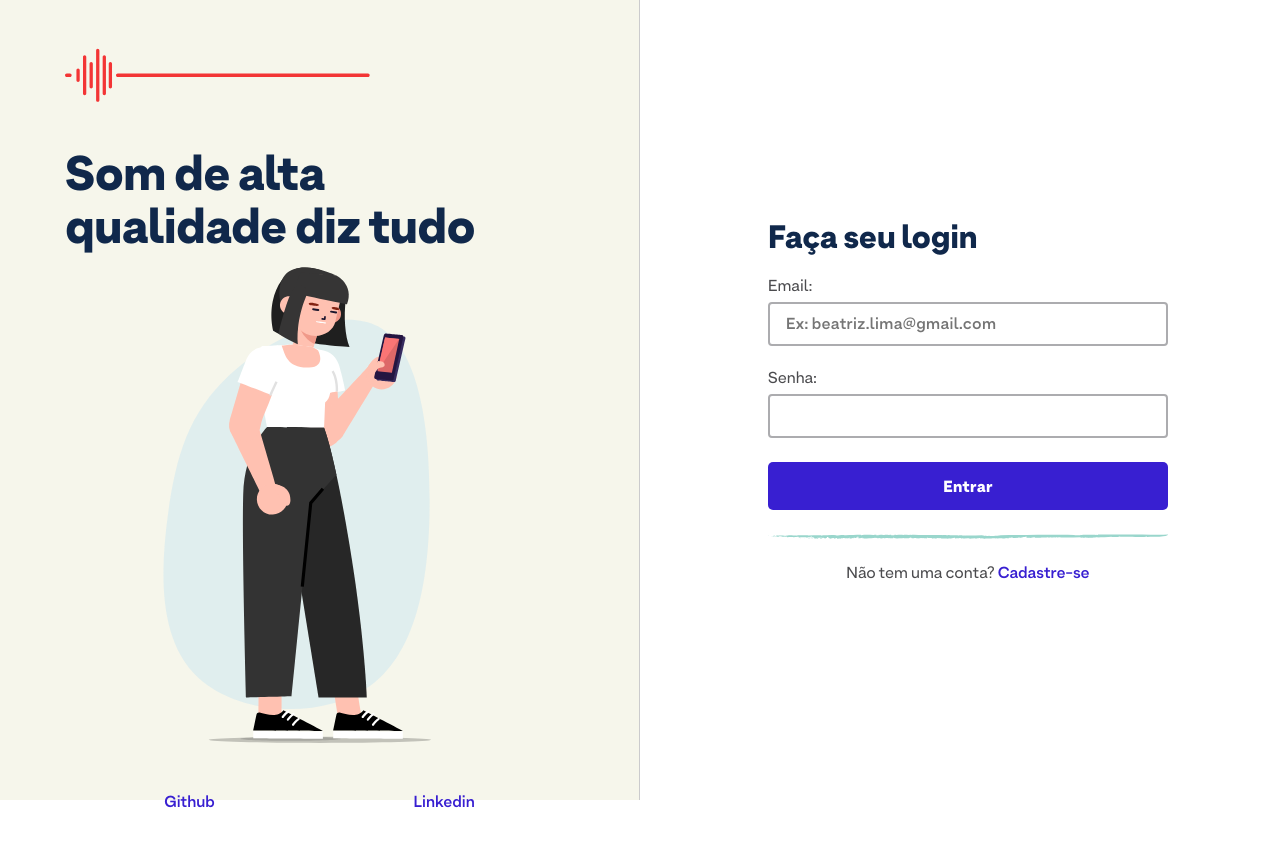
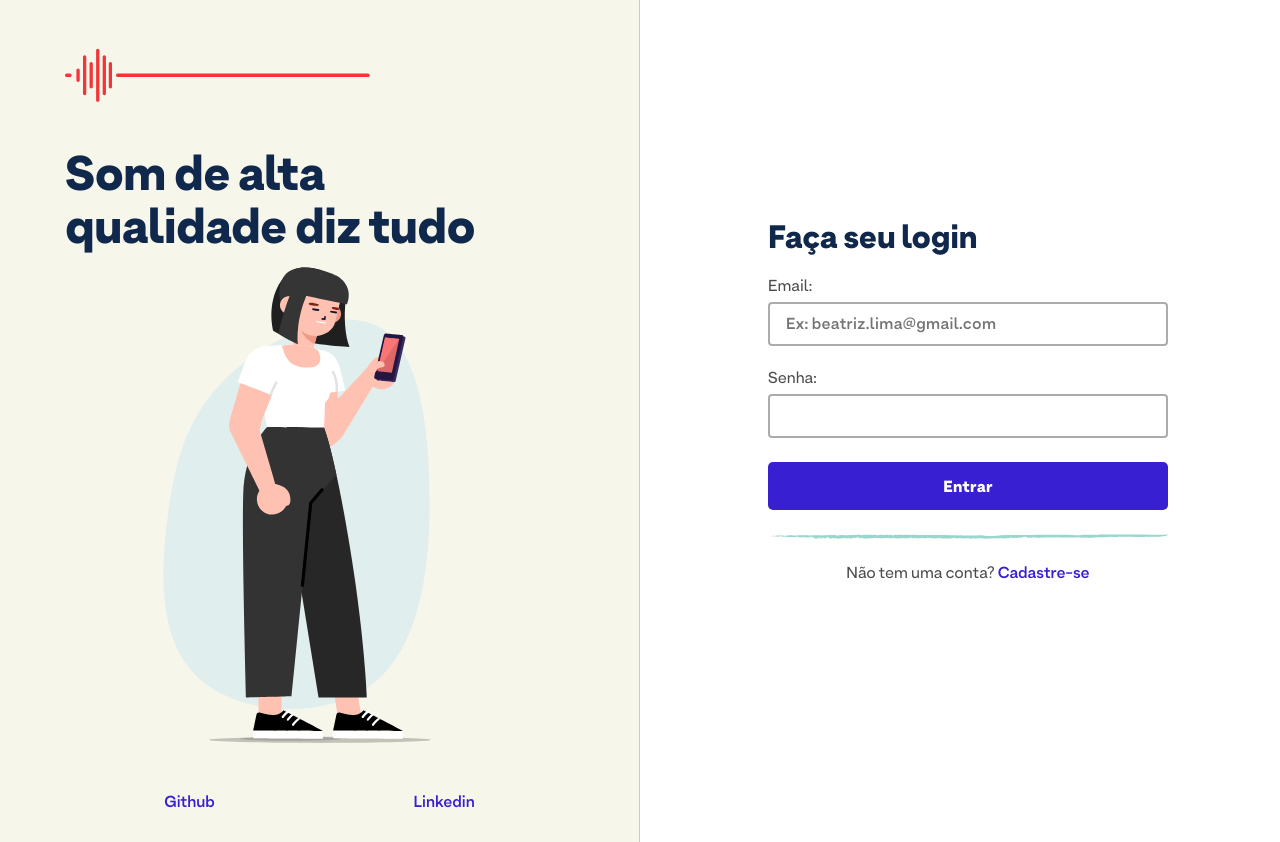
Before and after one commit to marcoferreiradev/challenge-two-hc, a React (Create React App) app: page /login in a window 1280 px wide. Before the commit the page ends 811 px from the top, so only its background shows below. Built offline with nearby package versions, Linux system fonts and the light colour scheme.

Commit message:
style: position sticky in aside

```diff
--- a/src/pages/Login/styled.js
+++ b/src/pages/Login/styled.js
@@ -2,7 +2,7 @@ import styled from 'styled-components';
 
 export const Container = styled.section`
   width: 100%;
-  height: 100%;
+  min-height: 100%;
   position: relative;
   display: flex;
 `;
@@ -17,7 +17,6 @@ export const ContainerAside = styled.article`
 
 export const ContainerMain = styled.article`
   width: 50%;
-  height: 100%;
   min-height: 100vh;
 `;
 
@@ -70,7 +69,7 @@ export const MainWrapper = styled.div`
   margin: 0 12.8rem;
   position: relative;
   width: 100%;
-  height: 100%;
+  min-height: 100vh;
   display: flex;
   flex-direction: column;
   align-items: flex-start;
--- a/src/pages/RegisterProduct/styled.js
+++ b/src/pages/RegisterProduct/styled.js
@@ -2,7 +2,7 @@ import styled from 'styled-components';
 
 export const Container = styled.section`
   width: 100%;
-  height: 100%;
+  min-height: 100%;
   position: relative;
   display: flex;
 `;
@@ -13,11 +13,13 @@ export const ContainerAside = styled.article`
   background: var(--color-base-bone);
   min-height: 100vh;
   border-right: 1px solid var(--color-base-gray-secondary);
+  position: sticky;
+  top: 0;
+  height: 100vh;
 `;
 
 export const ContainerMain = styled.article`
   width: 70%;
-  height: 100%;
   min-height: 100vh;
 `;
 
--- a/src/pages/Signup/styled.js
+++ b/src/pages/Signup/styled.js
@@ -2,7 +2,7 @@ import styled from 'styled-components';
 
 export const Container = styled.section`
   width: 100%;
-  height: 100%;
+  min-height: 100%;
   position: relative;
   display: flex;
 `;
@@ -13,11 +13,13 @@ export const ContainerAside = styled.article`
   background: var(--color-base-bone);
   min-height: 100vh;
   border-right: 1px solid var(--color-base-gray-secondary);
+  position: sticky;
+  top: 0;
+  height: 140vh;
 `;
 
 export const ContainerMain = styled.article`
   width: 50%;
-  height: 100%;
   min-height: 100vh;
 `;
 
```
